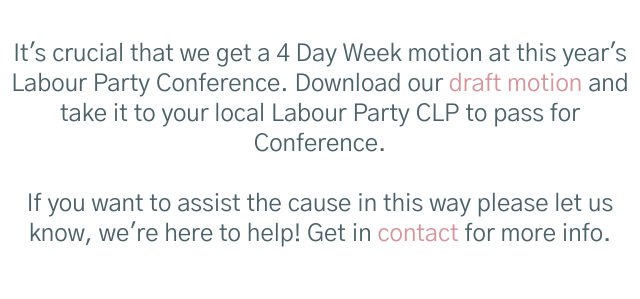
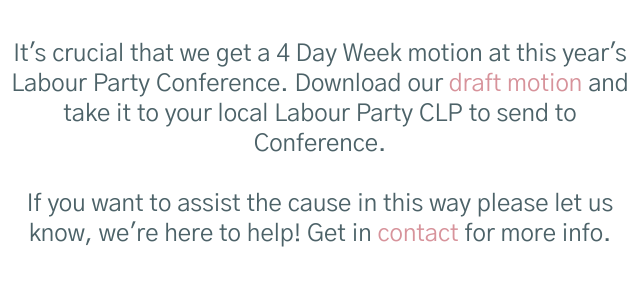
Before and after one commit to Labour4dayweek/Main, a plain HTML site: page index.html in a window 1280 px wide. Shown: the part 790-1089 px from the top of the page, 320-960 px from the left. Drawn offline with Linux system fonts and the light colour scheme.

Commit message:
Update index.html

```diff
--- a/index.html
+++ b/index.html
@@ -84,7 +84,7 @@ We will allow members and MPs alike to fight for this salient cause within its n
  <br>
 	<div id="content">
 <p style="min-width:300px;max-width:1500px;" > It's crucial that we get a 4 Day Week motion at this year's Labour Party Conference.
-Download our <a href="images/FOURDAYWEEKMOTION.pdf" download> draft motion</a> and take it to your local Labour Party CLP to pass for Conference.<br>
+Download our <a href="images/FOURDAYWEEKMOTION.pdf" download> draft motion</a> and take it to your local Labour Party CLP to send to Conference.<br>
 
 <br>
 
```
